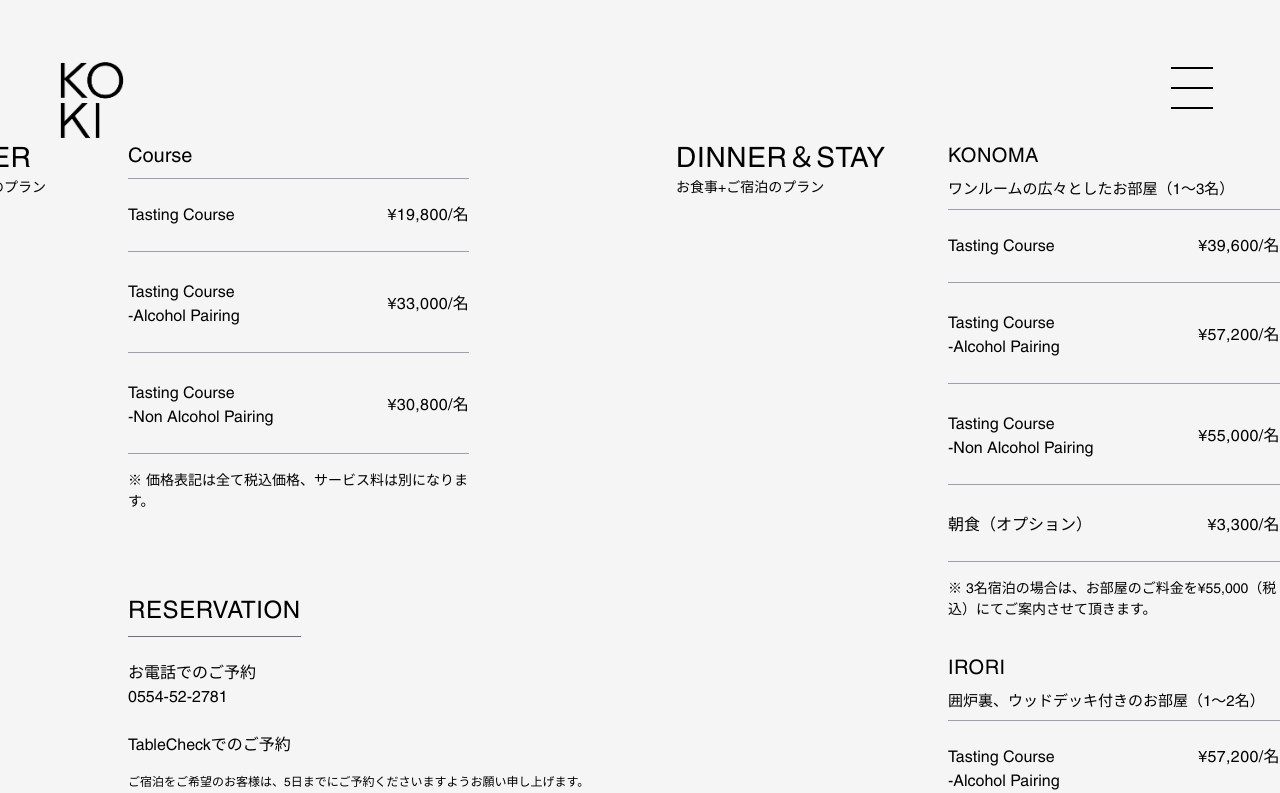
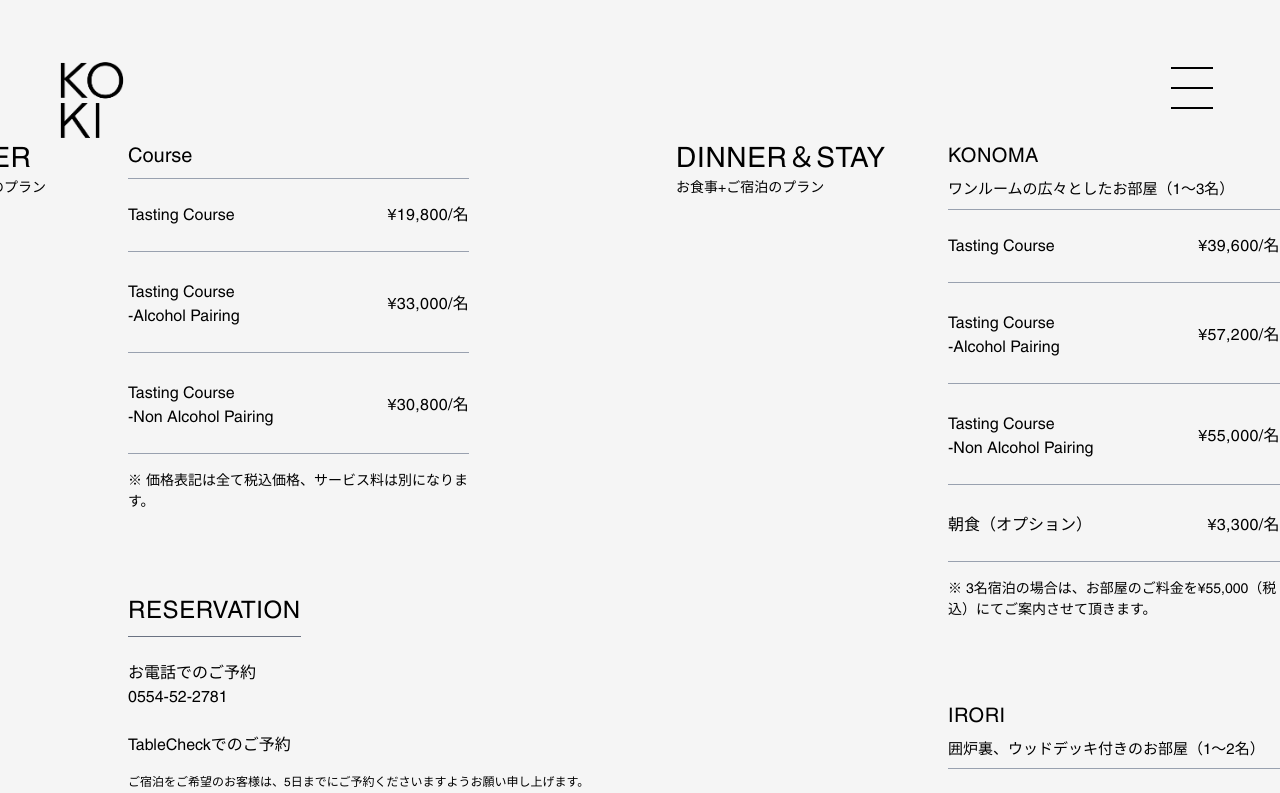
Before and after one commit to gx14ac/koki, a Next.js app: page /reservation in a window 1280 px wide. Shown: the top 793 px of the page. Built offline with nearby package versions, Linux system fonts and the light colour scheme; a web font is replaced by a local one.

Commit message:
fix layout

```diff
--- a/app/reservation/page.tsx
+++ b/app/reservation/page.tsx
@@ -164,6 +164,9 @@ export default function Reservation() {
             {/* モバイルのコピーライトは SectionBar に任せるため、ここでは表示しない */}
           </div>
         </section>
+
+        {/* モバイル版でのコンテンツ下部スペース */}
+        <div className="mb-4"></div>
       </div>
 
       {/* タブレット/PC版（従来レイアウト） */}
@@ -293,7 +296,7 @@ export default function Reservation() {
                     </div>
                     <p className="text-[14px] md:text-[14px] text-black mt-4">※ 3名宿泊の場合は、お部屋のご料金を¥55,000（税込）にてご案内させて頂きます。</p>
 
-                    <h3 className="text-[20px] tracking-wide mt-8 mb-2">IRORI</h3>
+                    <h3 className="text-[20px] tracking-wide mt-20 mb-2">IRORI</h3>
                     <div className="border-b border-gray-400 mb-6 overflow-x-auto">
                       <p className="text-[15px] text-black mb-2 whitespace-nowrap">囲炉裏、ウッドデッキ付きのお部屋（1〜2名）</p>
                     </div>
```
